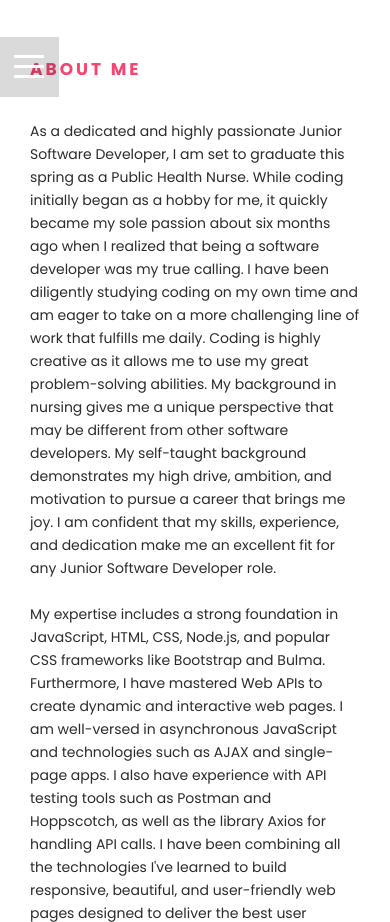
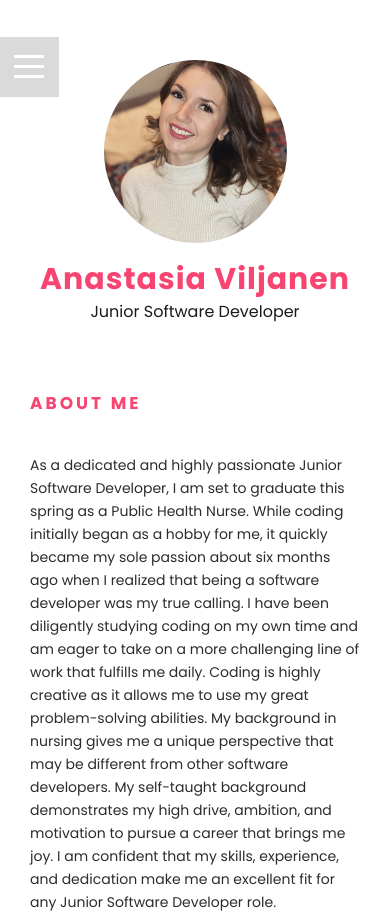
Before and after one commit to anastasiaviljanen/anastasiaviljanen.github.io, a plain HTML site: page index.html in a window 390 px wide. Shown: the top 922 px of the page. Drawn offline with Linux system fonts and the light colour scheme.

Commit message:
Added mobile-top to mobile view

```diff
--- a/files/style.css
+++ b/files/style.css
@@ -235,6 +235,45 @@ li {
 /*-----------------------------------------------------------------*/
 /*                      MAIN CONTENT                               */
 /*-----------------------------------------------------------------*/
+
+/* MOBILE TOP */
+#about .mobile-top {
+    margin-bottom: 70px;
+    text-align: center;
+    display: none;
+}
+
+
+#about .mobile-top .mobile-picture {
+    overflow: hidden;
+    width: 183px;
+    height: 183px;
+    -webkit-border-radius: 50%;
+    -moz-border-radius: 50%;
+    -ms-border-radius: 50%;
+    border-radius: 50%;
+    vertical-align: middle;
+    display: inline-block;
+
+}
+
+#about .mobile-top .mobile-name h1 {
+    font-family: 'Poppins', sans-serif;
+    font-size: 30px;
+    font-weight: 700;
+    color: #f74470;
+    letter-spacing: 1px;
+    margin: 0 0 5px;
+    margin-top: 20px;
+}
+
+#about .mobile-top .mobile-name span {
+    font-size: 16px;
+}
+
+/* MOBILE TOP END */
+
+
 .main-content {
     background: #FFF;
     width: 740px;
@@ -433,10 +472,12 @@ li {
     }
 }
 
+/* NAVIGATION HIDDEN UNDER 991PX */
 @media only screen and (max-width: 991px) {
     .wrapper {
         width: 100%;
     }
+
 
     .header {
         -ms-transform: translateX(-260px);
@@ -470,6 +511,11 @@ li {
 
     .works .item-outer .item {
         height: 280px;
+    }
+
+    /* MOBILE-TOP VISIBLE UNDER 991PX */
+    #about .mobile-top {
+        display: block;
     }
 }
 
@@ -516,6 +562,8 @@ li {
         position: relative;
     }
 }
+
+
 
 /* ======= PRINT STYLES ======== */
 
--- a/index.html
+++ b/index.html
@@ -125,6 +125,18 @@
 
 			<!-- Section About -->
 			<section id="about" class="about">
+
+				<div class="mobile-top">
+					<div class="mobile-picture">
+						<img src="./files/anastasia.viljanen.jpg" alt="avatar">
+					</div>
+
+					<div class="mobile-name">
+						<h1>Anastasia Viljanen</h1>
+						<span>Junior Software Developer</span>
+					</div>
+				</div>
+
 
 				<div class="section-header print-top-header">
 					<h2>About Me</h2>
```
